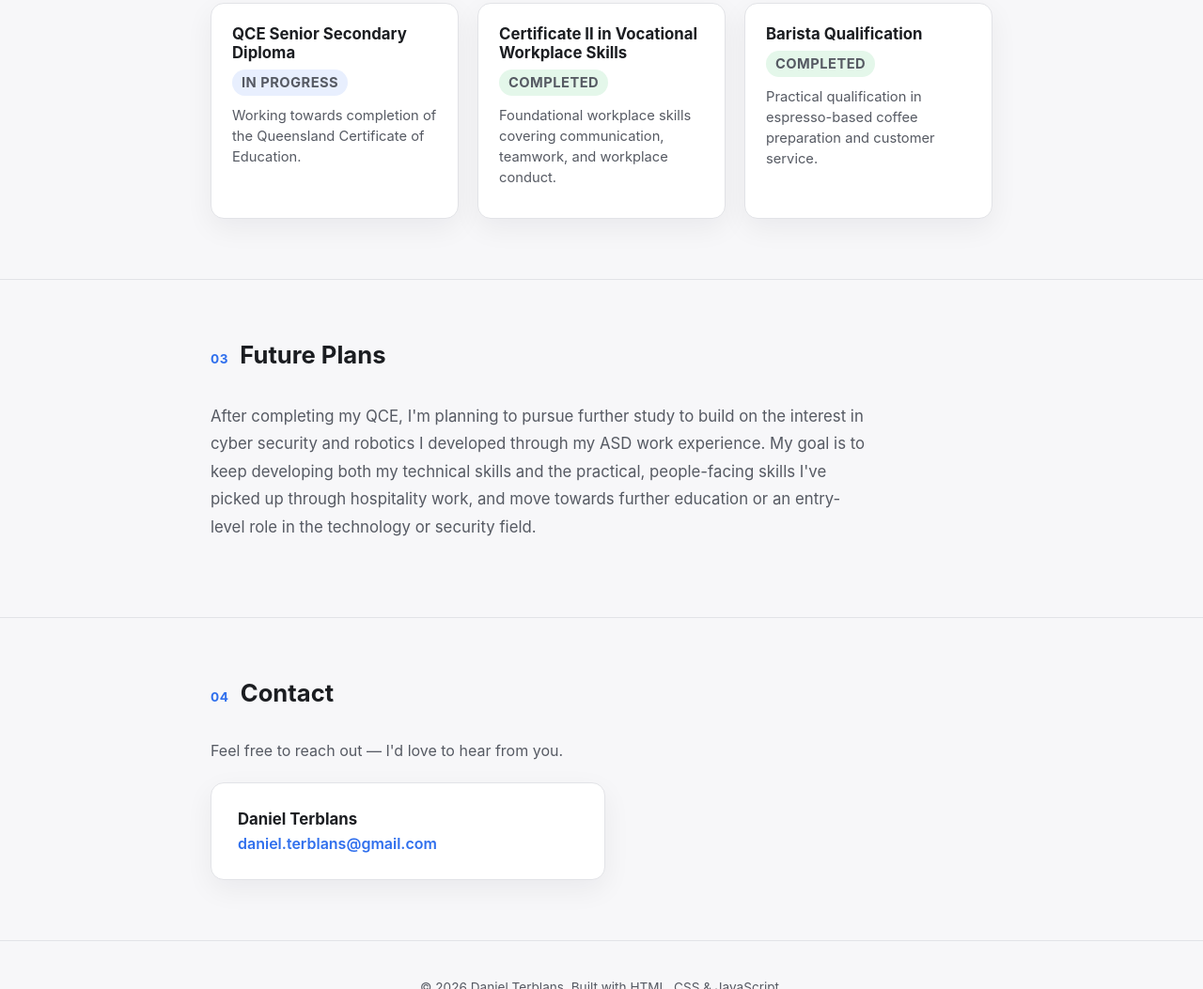
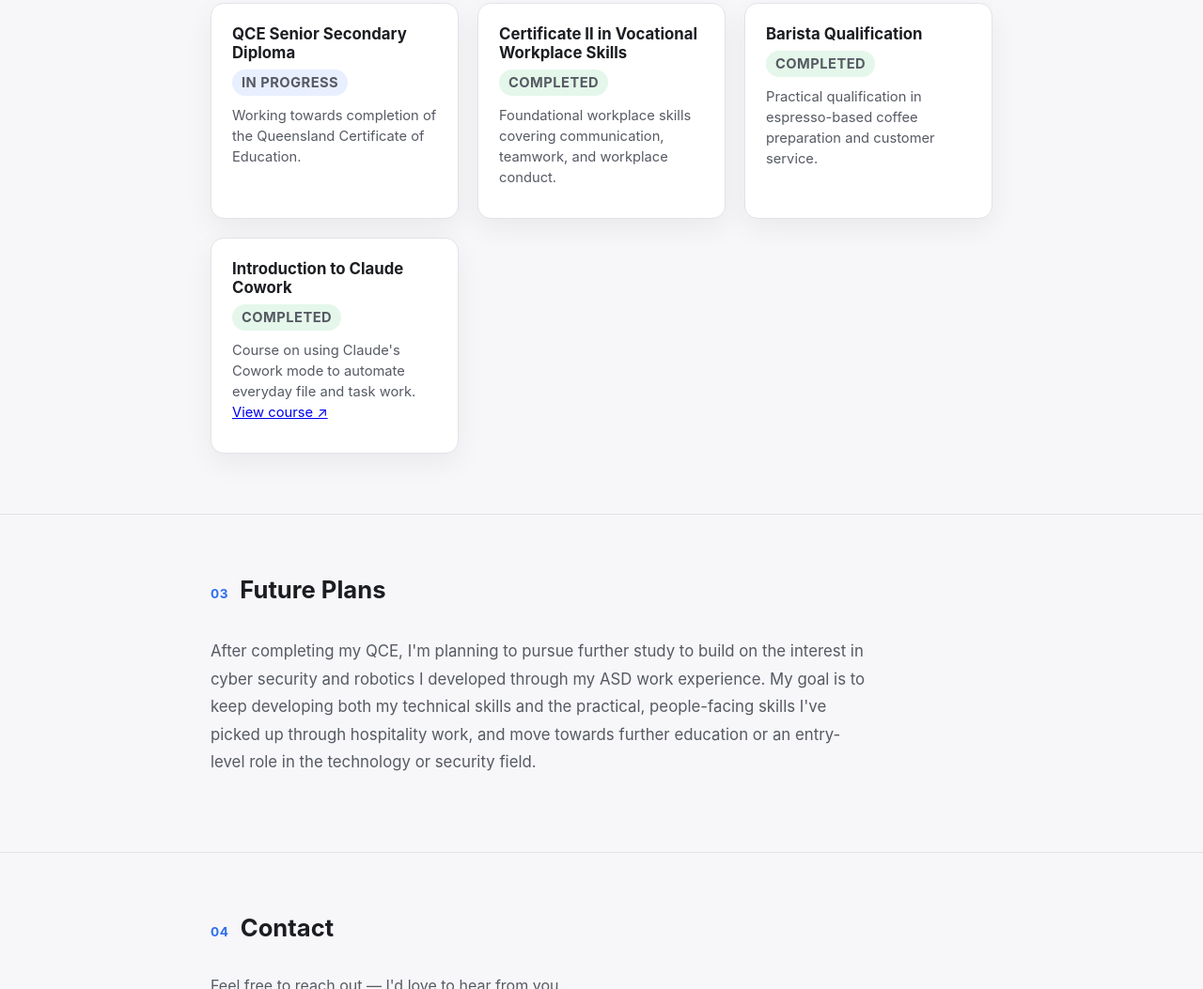
Before and after one commit to DanielTerblans/Daniel-Terblans-WHOAMI, a plain HTML site: page index.html in a window 1280 px wide. Shown: the part 1225-2278 px from the top of the page at 94% size. Drawn offline with Linux system fonts and the light colour scheme.

Commit message:
Update index.html

```diff
--- a/index.html
+++ b/index.html
@@ -117,6 +117,15 @@
             <p class="card-status status-complete">Completed</p>
             <p>Practical qualification in espresso-based coffee preparation and customer service.</p>
           </div>
+          <div class="card">
+            <h3>Introduction to Claude Cowork</h3>
+            <p class="card-status status-complete">Completed</p>
+            <p>
+              Course on using Claude's Cowork mode to automate everyday file and task work.
+              <a href="https://anthropic.skilljar.com/introduction-to-claude-cowork"
+                 target="_blank" rel="noopener noreferrer">View course ↗</a>
+            </p>
+          </div>
         </div>
       </div>
     </section>
```
